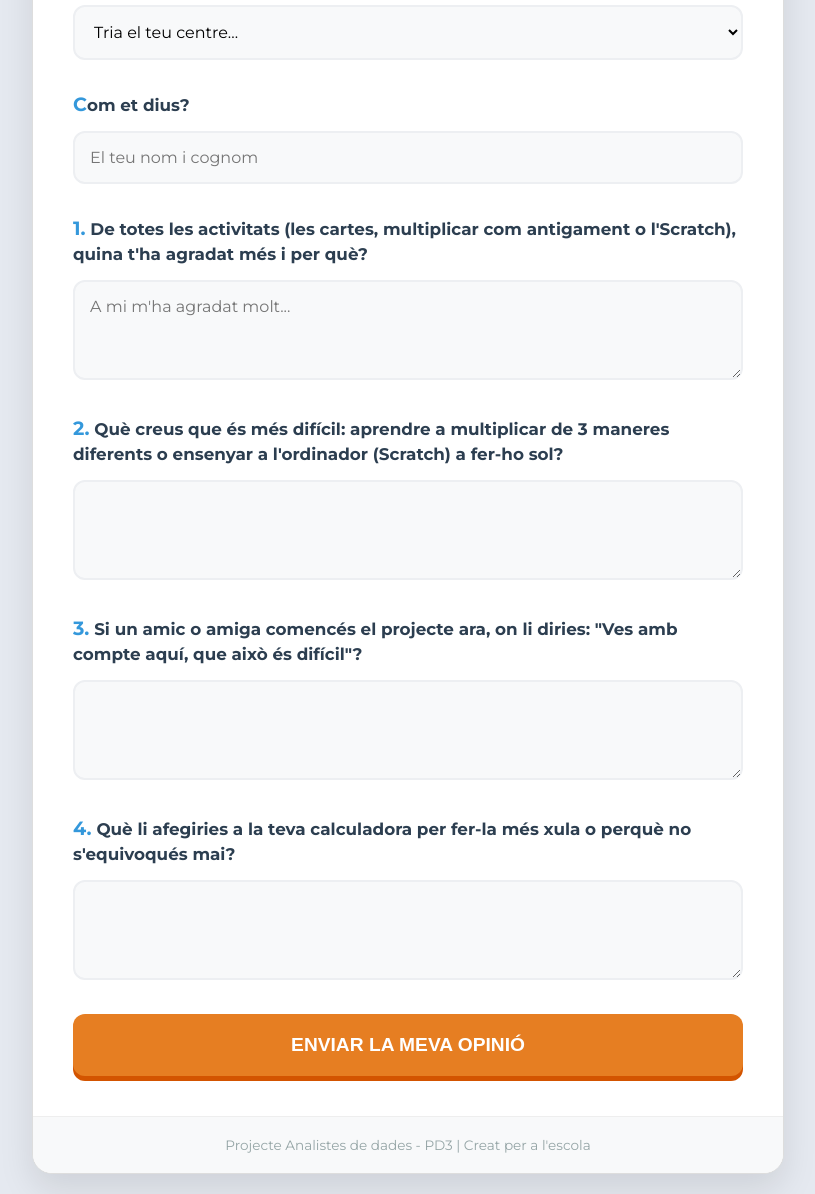
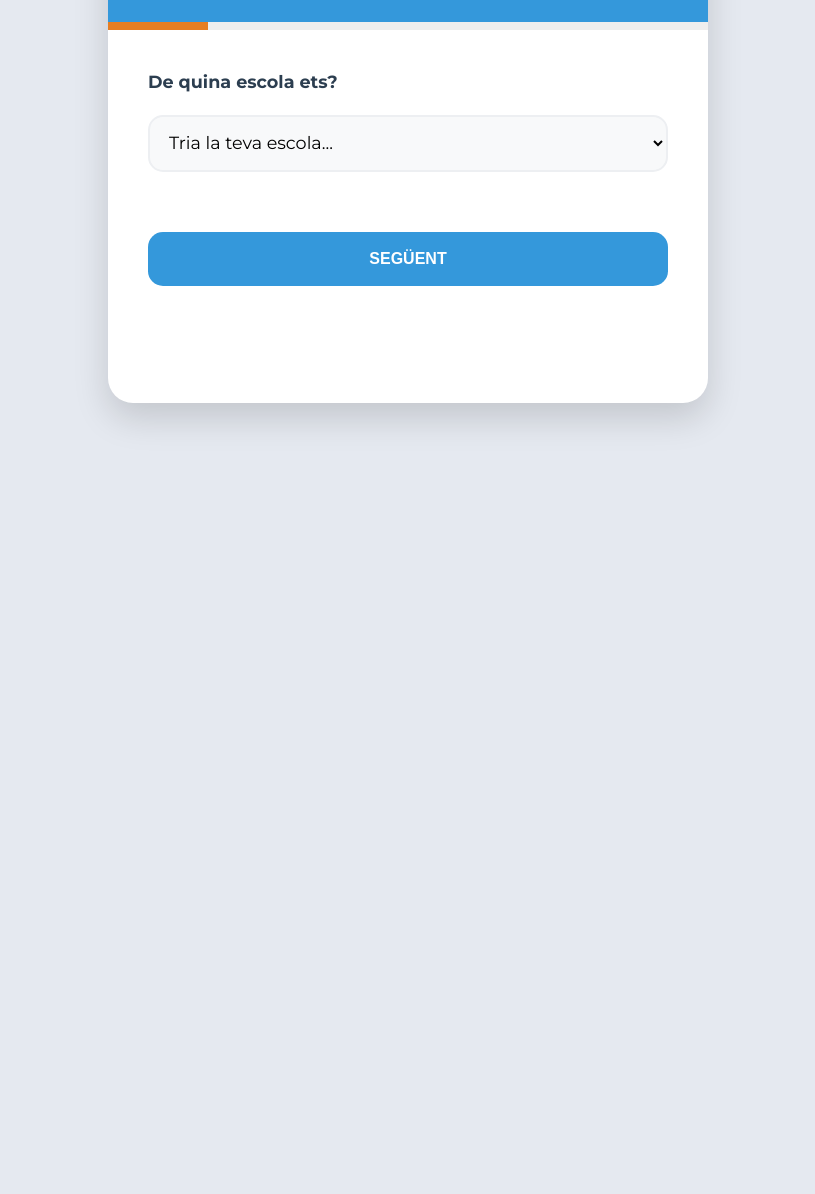
Before and after one commit to apeleja2/PD3_Calculadora-algoritmica, a plain HTML site: page index.html in a window 1280 px wide. Shown: the part 237-1431 px from the top of the page, without its empty margins (232-1047 px from the left). After the commit the page ends 800 px from the top, so only its background shows below. Drawn offline with Linux system fonts and the light colour scheme.

Commit message:
Update index.html

```diff
--- a/index.html
+++ b/index.html
@@ -3,120 +3,127 @@
 <head>
     <meta charset="UTF-8">
     <meta name="viewport" content="width=device-width, initial-scale=1.0">
-    <title>PD3: La Veu de l'Alumnat - Calculadora</title>
+    <title>PD3: La Nostra Calculadora</title>
     <link href="https://fonts.googleapis.com/css2?family=Montserrat:wght@400;700&display=swap" rel="stylesheet">
     <style>
         :root {
-            --color-primari: #3498db; /* Blau escolar */
-            --color-accent: #e67e22;  /* Taronja per destacar */
-            --color-fons: #fcfcfc;
-            --color-text: #2c3e50;
+            --color-primari: #3498db;
+            --color-accent: #e67e22;
+            --color-fons: #e5e9f0;
         }
 
         body {
             font-family: 'Montserrat', sans-serif;
-            background-color: #e5e9f0; /* Color de fons suau */
+            background-color: var(--color-fons);
             background-image: radial-gradient(#bdc3c7 0.5px, transparent 0.5px);
-            background-size: 20px 20px; /* Efecte de paper de punts */
+            background-size: 20px 20px;
             margin: 0;
-            padding: 20px;
             display: flex;
             justify-content: center;
+            align-items: center;
+            min-height: 100vh;
         }
 
         .container {
-            max-width: 750px;
-            width: 100%;
+            max-width: 600px;
+            width: 90%;
             background: white;
-            border-radius: 20px;
+            border-radius: 25px;
+            box-shadow: 0 15px 35px rgba(0,0,0,0.15);
+            position: relative;
+            min-height: 480px;
+            display: flex;
+            flex-direction: column;
             overflow: hidden;
-            box-shadow: 0 15px 35px rgba(0,0,0,0.1);
-            border: 1px solid #ddd;
         }
 
         header {
             background-color: var(--color-primari);
             color: white;
-            padding: 30px;
+            padding: 25px;
             text-align: center;
         }
 
-        h1 { margin: 0; font-size: 1.8rem; text-transform: uppercase; letter-spacing: 1px; }
-        .subtitle { margin-top: 10px; opacity: 0.9; font-weight: 300; }
+        h1 { margin: 0; font-size: 1.4rem; text-transform: uppercase; letter-spacing: 1px; }
 
-        form { padding: 40px; }
+        .progress-bar {
+            height: 8px;
+            background: #eee;
+            width: 100%;
+        }
 
-        .form-group { margin-bottom: 30px; }
+        .progress-fill {
+            height: 100%;
+            background: var(--color-accent);
+            width: 16.6%;
+            transition: width 0.5s cubic-bezier(0.4, 0, 0.2, 1);
+        }
+
+        .step {
+            padding: 40px;
+            display: none;
+            flex-grow: 1;
+            animation: slideIn 0.4s ease-out;
+        }
+
+        .step.active { display: flex; flex-direction: column; justify-content: center; }
 
         label {
-            display: block;
-            font-weight: 700;
-            margin-bottom: 12px;
-            color: var(--color-text);
-            line-height: 1.5;
-            font-size: 1.05rem;
+            font-size: 1.1rem;
+            font-weight: bold;
+            color: #2c3e50;
+            margin-bottom: 20px;
+            line-height: 1.4;
         }
 
-        /* Estil per les inputs i textareas tipus llibreta */
-        input, select, textarea {
+        select, input, textarea {
             width: 100%;
             padding: 15px;
             border: 2px solid #edeff2;
-            border-radius: 12px;
-            font-size: 1rem;
+            border-radius: 15px;
+            font-size: 1.1rem;
             font-family: inherit;
             box-sizing: border-box;
-            background-color: #f8f9fa;
-            transition: all 0.3s;
+            background: #f8f9fa;
+            transition: border-color 0.3s;
         }
 
-        input:focus, select:focus, textarea:focus {
+        select:focus, input:focus, textarea:focus {
             outline: none;
             border-color: var(--color-primari);
-            background-color: white;
-            box-shadow: 0 0 8px rgba(52, 152, 219, 0.2);
+            background: white;
         }
 
-        textarea { min-height: 100px; resize: vertical; }
+        textarea { min-height: 120px; resize: none; }
+
+        .navigation {
+            padding: 20px 40px 40px;
+            display: flex;
+            gap: 15px;
+        }
 
         button {
-            width: 100%;
-            background-color: var(--color-accent);
-            color: white;
+            flex: 1;
+            padding: 18px;
+            border-radius: 15px;
             border: none;
-            padding: 20px;
-            border-radius: 12px;
-            font-size: 1.2rem;
+            font-size: 1rem;
             font-weight: bold;
             text-transform: uppercase;
             cursor: pointer;
-            transition: transform 0.2s, background 0.3s;
-            box-shadow: 0 5px 0 #d35400; /* Efecte 3D al botó */
+            transition: all 0.2s;
         }
 
-        button:hover {
-            background-color: #d35400;
-            transform: translateY(-2px);
-        }
+        .btn-next { background: var(--color-primari); color: white; }
+        .btn-prev { background: #bdc3c7; color: white; }
+        .btn-submit { background: var(--color-accent); color: white; box-shadow: 0 4px 0 #d35400; }
 
-        button:active {
-            transform: translateY(3px);
-            box-shadow: none;
-        }
+        button:hover { filter: brightness(1.1); transform: translateY(-2px); }
+        button:active { transform: translateY(1px); }
 
-        .footer {
-            text-align: center;
-            padding: 20px;
-            background: #f8f9fa;
-            color: #95a5a6;
-            font-size: 0.85rem;
-            border-top: 1px solid #eee;
-        }
-
-        /* Colors especials per les preguntes */
-        label::first-letter {
-            color: var(--color-primari);
-            font-size: 1.2rem;
+        @keyframes slideIn {
+            from { opacity: 0; transform: translateX(30px); }
+            to { opacity: 1; transform: translateX(0); }
         }
     </style>
 </head>
@@ -125,14 +132,18 @@
 <div class="container">
     <header>
         <h1>PD3: LA NOSTRA CALCULADORA</h1>
-        <p class="subtitle">Explica'ns què t'ha semblat el projecte!</p>
+        <div id="step-title" style="margin-top:5px; font-size: 0.85rem; font-weight: bold;">PAS 1 DE 6</div>
     </header>
 
+    <div class="progress-bar">
+        <div class="progress-fill" id="progress"></div>
+    </div>
+
     <form id="pd3-form">
-        <div class="form-group">
-            <label for="centre">De quina escola ets?</label>
+        <div class="step active" id="step1">
+            <label>De quina escola ets?</label>
             <select id="centre" required>
-                <option value="" disabled selected>Tria el teu centre...</option>
+                <option value="" disabled selected>Tria la teva escola...</option>
                 <option value="LA CANALETA">LA CANALETA</option>
                 <option value="LA CANONJA">LA CANONJA</option>
                 <option value="CAMPCLAR">CAMPCLAR</option>
@@ -144,42 +155,41 @@
             </select>
         </div>
 
-        <div class="form-group">
-            <label for="nom">Com et dius?</label>
-            <input type="text" id="nom" placeholder="El teu nom i cognom" required>
+        <div class="step" id="step2">
+            <label>Com et dius?</label>
+            <input type="text" id="nom" placeholder="Escriu el teu nom i cognom" required>
         </div>
 
-        <div class="form-group">
-            <label>1. De totes les activitats (les cartes, multiplicar com antigament o l'Scratch), quina t'ha agradat més i per què?</label>
-            <textarea id="p1" required placeholder="A mi m'ha agradat molt..."></textarea>
+        <div class="step" id="step3">
+            <label>1. De totes les activitats (cartes, mètodes antics o Scratch), quina t'ha agradat més i per què?</label>
+            <textarea id="p1" placeholder="Explica'ns la teva preferida..." required></textarea>
         </div>
 
-        <div class="form-group">
-            <label>2. Què creus que és més difícil: aprendre a multiplicar de 3 maneres diferents o ensenyar a l'ordinador (Scratch) a fer-ho sol?</label>
+        <div class="step" id="step4">
+            <label>2. Què creus que és més difícil: aprendre els 3 mètodes o ensenyar a l'ordinador a fer-ho sol?</label>
             <textarea id="p2" required></textarea>
         </div>
 
-        <div class="form-group">
-            <label>3. Si un amic o amiga comencés el projecte ara, on li diries: "Ves amb compte aquí, que això és difícil"?</label>
+        <div class="step" id="step5">
+            <label>3. Si un company comencés el projecte ara, en quin moment li diries que tingués cura perquè és el més difícil?</label>
             <textarea id="p3" required></textarea>
         </div>
 
-        <div class="form-group">
+        <div class="step" id="step6">
             <label>4. Què li afegiries a la teva calculadora per fer-la més xula o perquè no s'equivoqués mai?</label>
             <textarea id="p4" required></textarea>
         </div>
 
-        <button type="submit" id="submit-btn">Enviar la meva opinió</button>
+        <div class="navigation">
+            <button type="button" class="btn-prev" id="prevBtn" style="display:none;">Enrere</button>
+            <button type="button" class="btn-next" id="nextBtn">Següent</button>
+            <button type="submit" class="btn-submit" id="submitBtn" style="display:none;">Enviar respostes</button>
+        </div>
     </form>
-
-    <div class="footer">
-        Projecte Analistes de dades - PD3 | Creat per a l'escola
-    </div>
 </div>
 
 <script>
     const formURL = "https://docs.google.com/forms/d/e/1FAIpQLSeo6CA_HleiTOP0zEKHjw_ZH9PJFKu0PZb2kijS0AmnP-N8BA/formResponse";
-
     const entries = {
         centre: "entry.319846495",
         nom: "entry.406772652",
@@ -189,11 +199,56 @@
         p4: "entry.1525510283"
     };
 
-    document.getElementById('pd3-form').addEventListener('submit', function(e) {
+    let currentStep = 1;
+    const totalSteps = 6;
+
+    const nextBtn = document.getElementById('nextBtn');
+    const prevBtn = document.getElementById('prevBtn');
+    const submitBtn = document.getElementById('submitBtn');
+    const progress = document.getElementById('progress');
+    const stepTitle = document.getElementById('step-title');
+
+    nextBtn.onclick = () => {
+        if (validateStep()) {
+            currentStep++;
+            updateForm();
+        } else {
+            alert("Per favor, respon la pregunta abans de continuar.");
+        }
+    };
+
+    prevBtn.onclick = () => {
+        currentStep--;
+        updateForm();
+    };
+
+    function validateStep() {
+        const activeStep = document.getElementById(`step${currentStep}`);
+        const inputs = activeStep.querySelectorAll('input, select, textarea');
+        return Array.from(inputs).every(i => i.value.trim() !== "");
+    }
+
+    function updateForm() {
+        document.querySelectorAll('.step').forEach(s => s.classList.remove('active'));
+        document.getElementById(`step${currentStep}`).classList.add('active');
+
+        progress.style.width = `${(currentStep / totalSteps) * 100}%`;
+        stepTitle.innerText = `PAS ${currentStep} DE ${totalSteps}`;
+
+        prevBtn.style.display = currentStep === 1 ? 'none' : 'block';
+        if (currentStep === totalSteps) {
+            nextBtn.style.display = 'none';
+            submitBtn.style.display = 'block';
+        } else {
+            nextBtn.style.display = 'block';
+            submitBtn.style.display = 'none';
+        }
+    }
+
+    document.getElementById('pd3-form').onsubmit = (e) => {
         e.preventDefault();
-        const btn = document.getElementById('submit-btn');
-        btn.innerText = "S'ESTÀ ENVIANT...";
-        btn.disabled = true;
+        submitBtn.innerText = "ENVIANT...";
+        submitBtn.disabled = true;
 
         const formData = new FormData();
         formData.append(entries.centre, document.getElementById('centre').value);
@@ -203,20 +258,16 @@
         formData.append(entries.p3, document.getElementById('p3').value);
         formData.append(entries.p4, document.getElementById('p4').value);
 
-        fetch(formURL, {
-            method: 'POST',
-            mode: 'no-cors',
-            body: formData
-        }).then(() => {
-            alert('Genial! Les teves respostes han volat cap al nostre servidor. Gràcies!');
-            document.getElementById('pd3-form').reset();
-            btn.innerText = "Enviar la meva opinió";
-            btn.disabled = false;
-        }).catch(err => {
-            alert('Vaja, sembla que hi ha un error. Torna-ho a intentar!');
-            btn.disabled = false;
+        fetch(formURL, { method: 'POST', mode: 'no-cors', body: formData })
+        .then(() => {
+            alert('Molt bé! Les teves respostes han arribat correctament. Gràcies per participar!');
+            location.reload();
+        }).catch(() => {
+            alert('S\'ha produït un error en enviar. Torna-ho a provar.');
+            submitBtn.disabled = false;
+            submitBtn.innerText = "Enviar respostes";
         });
-    });
+    };
 </script>
 
 </body>
```
